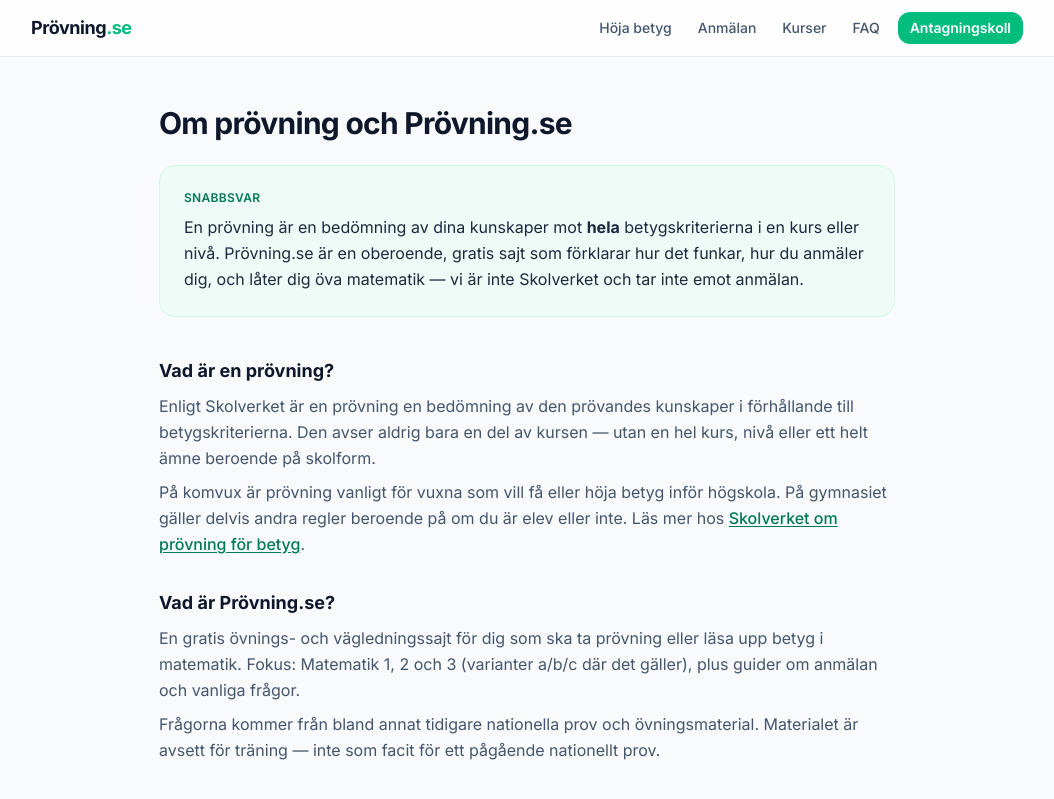
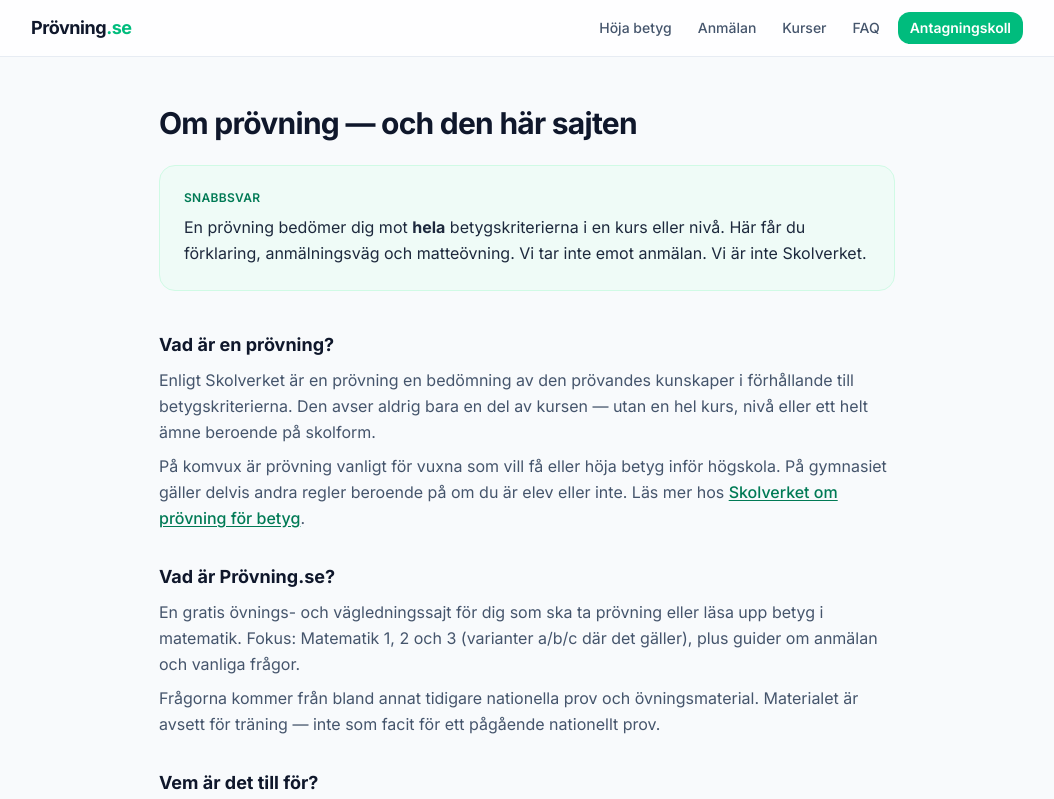
Before and after one commit to AlexanderEJohansson/pr-vning, a Next.js app: page /om in a window 1280 px wide. Shown: the top 799 px of the page, without its empty margins (113-1167 px from the left). Built offline with nearby package versions, Linux system fonts and the light colour scheme.

Commit message:
style(ui): pass 3 humanize om page
Shorter title and quick answer without brochure tone.

```diff
--- a/src/app/om/page.tsx
+++ b/src/app/om/page.tsx
@@ -11,7 +11,7 @@
 export const metadata: Metadata = {
   title: 'Om prövning och Prövning.se',
   description:
-    'Vad är prövning för betyg? Hur funkar Prövning.se? För vuxna som vill höja gymnasiebetyg via komvux eller gymnasiet.',
+    'Vad prövning för betyg innebär, hur Prövning.se hjälper dig, och vad vi inte är. För vuxna som vill höja gymnasiebetyg.',
 };
 
 export default function OmPage() {
@@ -31,19 +31,17 @@
       />
 
       <AnimateIn>
-        <h1 className="text-3xl font-bold tracking-tight text-slate-900">
-          Om prövning och Prövning.se
+        <h1 className="text-3xl font-bold tracking-tight text-slate-900 text-balance">
+          Om prövning — och den här sajten
         </h1>
       </AnimateIn>
 
       <div className="mt-6">
         <QuickAnswer>
           <p>
-            En prövning är en bedömning av dina kunskaper mot{' '}
-            <strong>hela</strong> betygskriterierna i en kurs eller nivå. Prövning.se
-            är en oberoende, gratis sajt som förklarar hur det funkar, hur du anmäler
-            dig, och låter dig öva matematik — vi är inte Skolverket och tar inte emot
-            anmälan.
+            En prövning bedömer dig mot <strong>hela</strong> betygskriterierna i en
+            kurs eller nivå. Här får du förklaring, anmälningsväg och matteövning.
+            Vi tar inte emot anmälan. Vi är inte Skolverket.
           </p>
         </QuickAnswer>
       </div>
```
